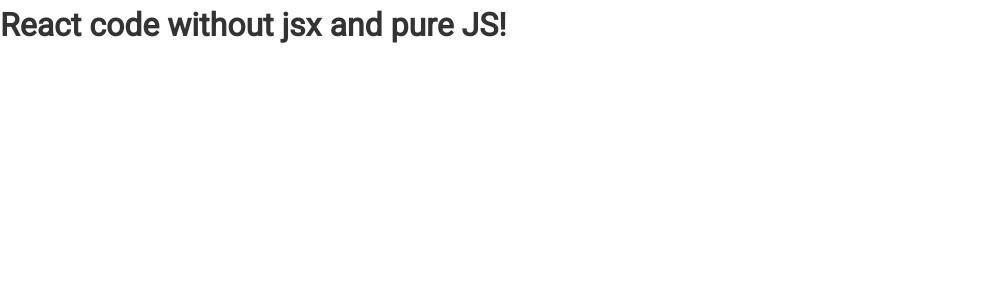
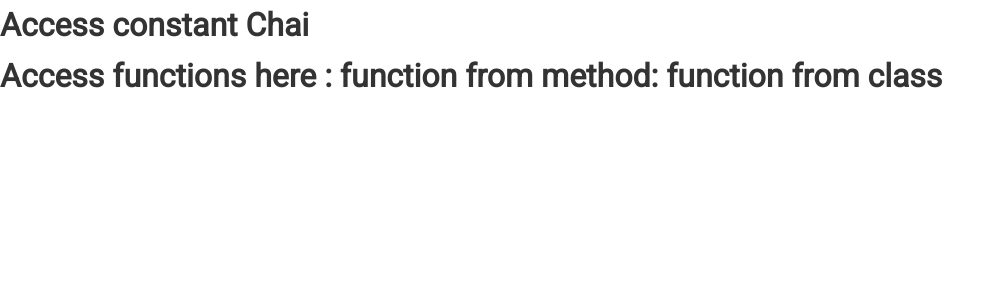
Before and after one commit to chaitrarai00/github-finder, a React (Create React App) app: page / in a window 1280 px wide. Shown: the top 300 px of the page, without its empty margins (0-1004 px from the left). Built offline with nearby package versions, Linux system fonts and the light colour scheme.

Commit message:
variable and method calls

```diff
--- a/src/App.js
+++ b/src/App.js
@@ -2,8 +2,15 @@ import './App.css';
 import React, {Component,Fragment} from 'react';
 
 class App extends Component{
+  func = () => 'function from class'
+
   render(){
-  return React.createElement('div',{className: 'App'},React.createElement('h1',null,'React code without jsx and pure JS!'));
+    const name='Chai';
+    const foo= () => 'function from method'
+  return <div className='App'>
+    <h1>Access constant {name}</h1>
+    <h1>Access functions here : {foo()}: {this.func()}</h1>
+  </div>;
 }
 }
 
```
